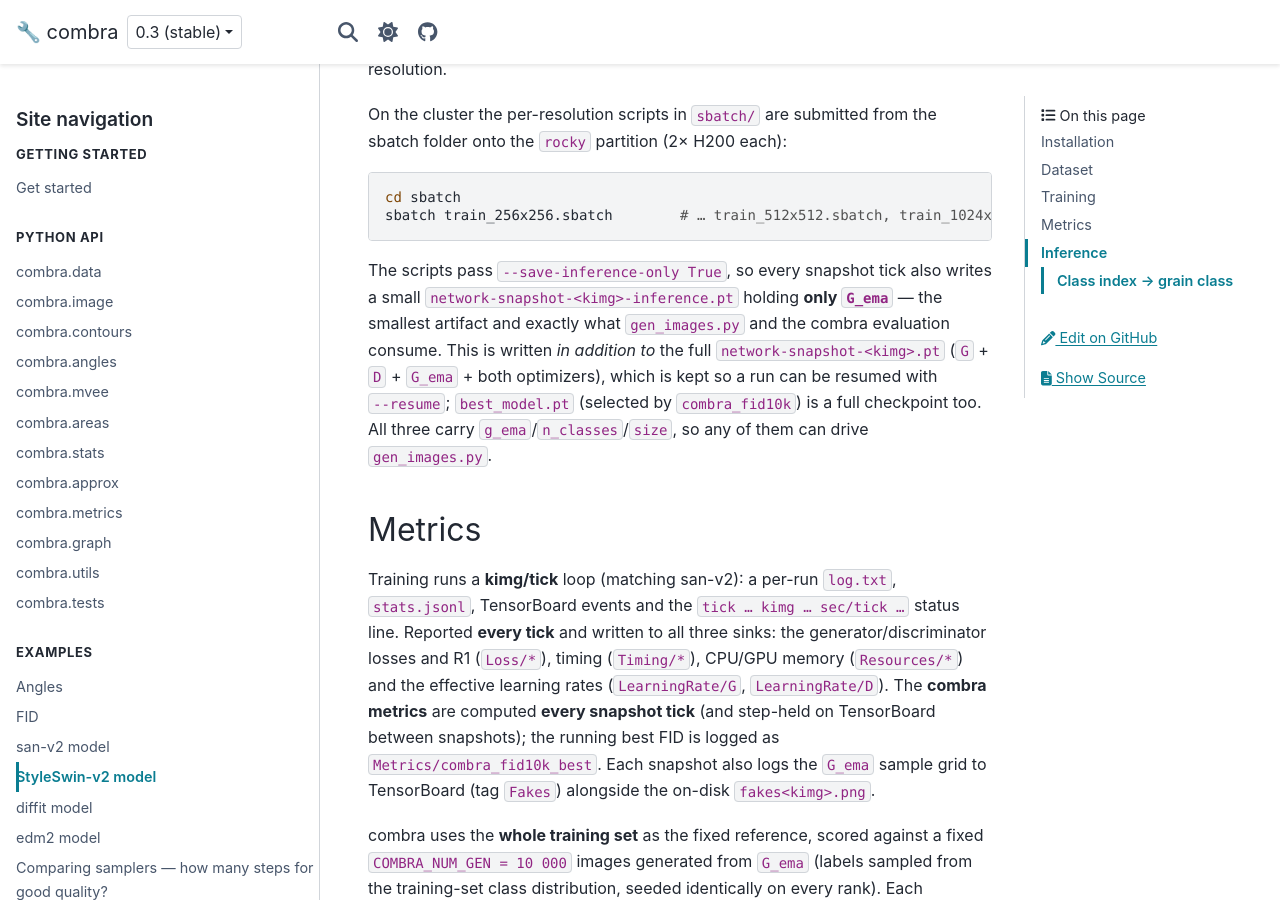
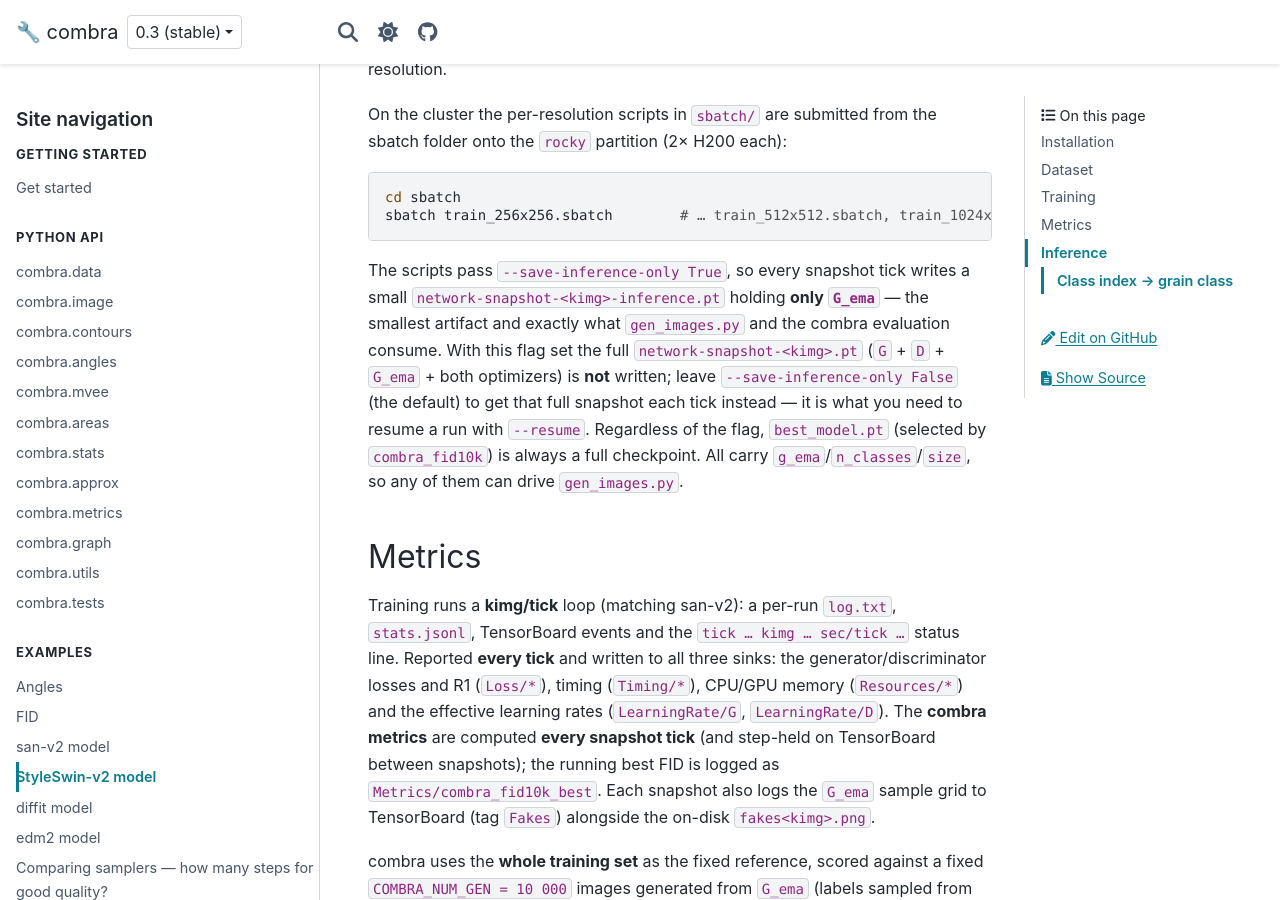
Before and after one commit to dkagramanyan/wc_cv, a Sphinx documentation site: the page built from docs/examples/styleswin.md, in a window 1280 px wide and 900 px high, scrolled down 2920 px. Built offline with Sphinx 7.4.7 and the PyData theme 0.15.4, drawn with Linux system fonts in a browser that asks for light colours.

Commit message:
docs(styleswin): --save-inference-only now skips the full checkpoint
Reflect that with the flag set only network-snapshot-<kimg>-inference.pt
is written each tick (no full network-snapshot); best_model.pt is still
a full checkpoint.

Co-Authored-By: Claude Opus 4.8 (1M context) <noreply@anthropic.com>

````diff
--- a/docs/examples/styleswin.md
+++ b/docs/examples/styleswin.md
@@ -112,13 +112,14 @@ cd sbatch
 sbatch train_256x256.sbatch        # … train_512x512.sbatch, train_1024x1024.sbatch
 ```
 
-The scripts pass `--save-inference-only True`, so every snapshot tick also writes a small
+The scripts pass `--save-inference-only True`, so every snapshot tick writes a small
 `network-snapshot-<kimg>-inference.pt` holding **only `G_ema`** — the smallest artifact and
-exactly what `gen_images.py` and the combra evaluation consume. This is written *in addition to*
-the full `network-snapshot-<kimg>.pt` (`G` + `D` + `G_ema` + both optimizers), which is kept so a
-run can be resumed with `--resume`; `best_model.pt` (selected by `combra_fid10k`) is a full
-checkpoint too. All three carry `g_ema`/`n_classes`/`size`, so any of them can drive
-`gen_images.py`.
+exactly what `gen_images.py` and the combra evaluation consume. With this flag set the full
+`network-snapshot-<kimg>.pt` (`G` + `D` + `G_ema` + both optimizers) is **not** written; leave
+`--save-inference-only False` (the default) to get that full snapshot each tick instead — it is
+what you need to resume a run with `--resume`. Regardless of the flag, `best_model.pt` (selected
+by `combra_fid10k`) is always a full checkpoint. All carry `g_ema`/`n_classes`/`size`, so any of
+them can drive `gen_images.py`.
 
 ## Metrics
 
````
